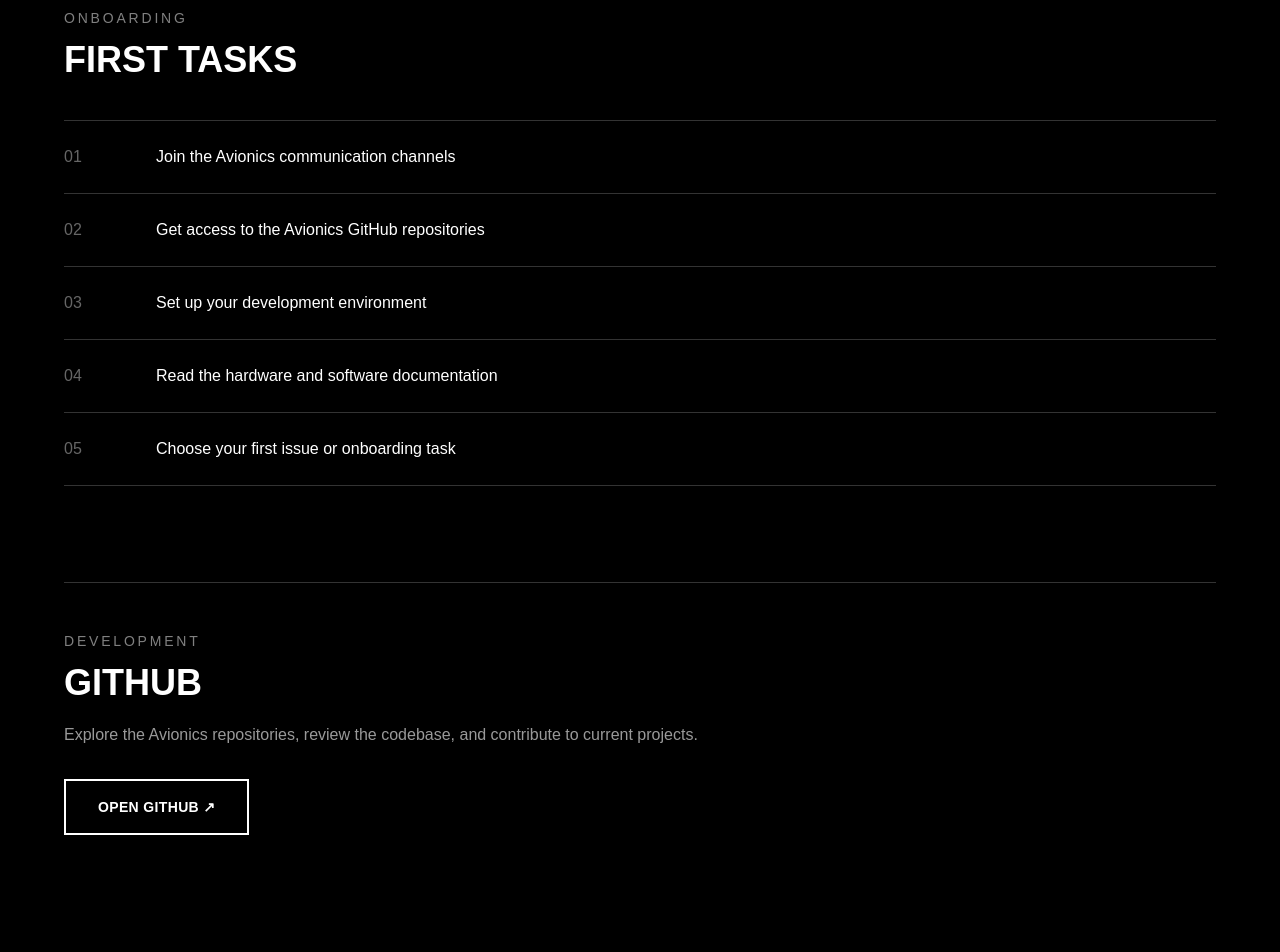
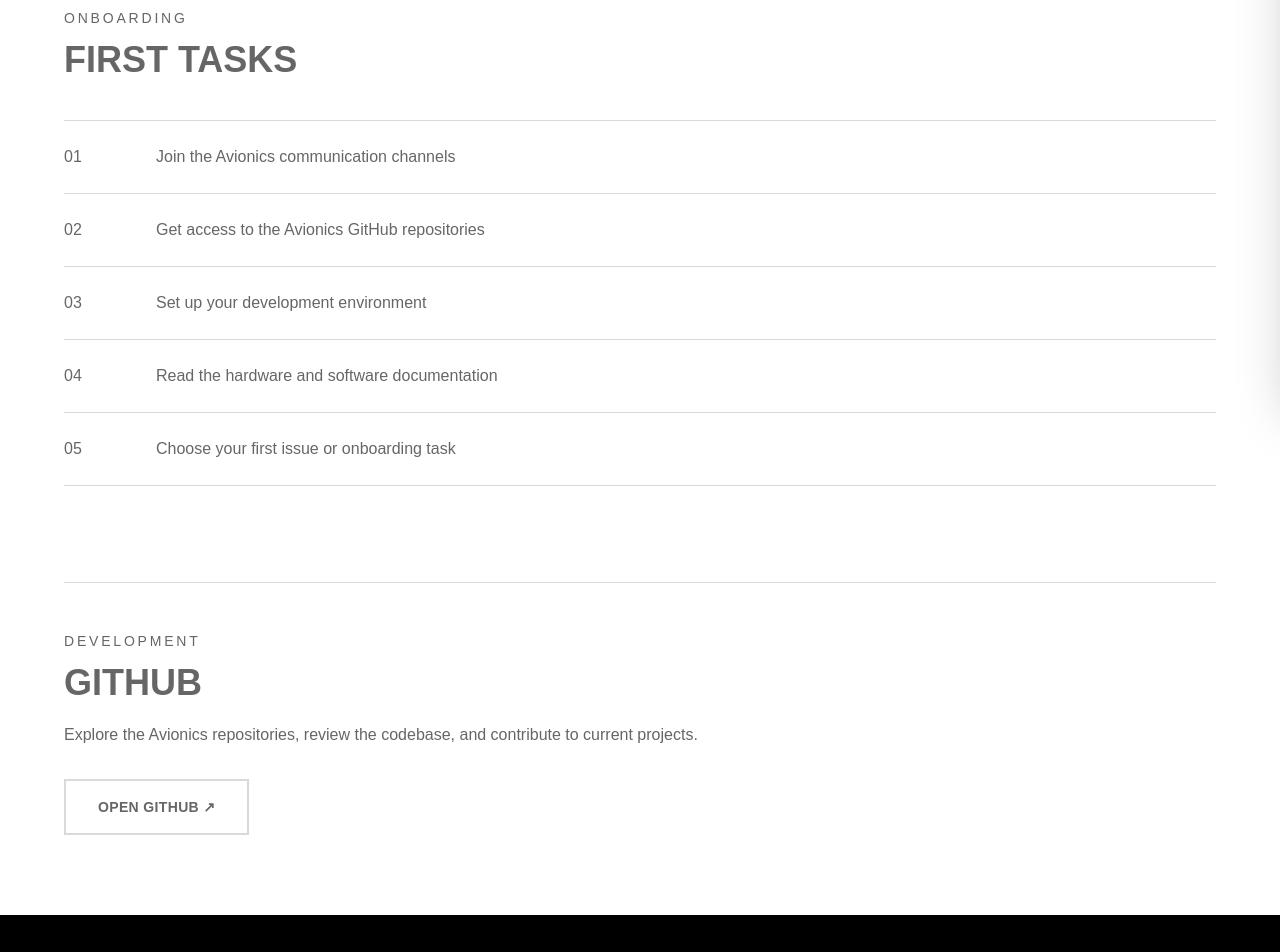
Before and after one commit to fpinaru/avionics-internal, a Next.js app: page /getting-started in a window 1280 px wide. Shown: the part 400-1352 px from the top of the page. Built offline with nearby package versions, Linux system fonts and the light colour scheme.

Commit message:
Update Software Stack and Getting Started theme styles

```diff
--- a/app/getting-started/page.tsx
+++ b/app/getting-started/page.tsx
@@ -1,12 +1,12 @@
 export default function GettingStartedPage() {
   return (
-    <main className="min-h-screen bg-black px-10 pb-20 pt-28 text-white">
+    <main className="min-h-screen bg-background px-10 pb-20 pt-28 text-muted">
 
       <div className="mx-auto max-w-6xl">
 
         {/* INTRO */}
         <section>
-          <p className="text-sm uppercase tracking-[0.2em] text-white/50">
+          <p className="text-sm uppercase tracking-[0.2em] text-muted">
             Avionics Onboarding
           </p>
 
@@ -14,7 +14,7 @@ export default function GettingStartedPage() {
             Getting Started
           </h1>
 
-          <p className="mt-6 max-w-2xl text-lg leading-8 text-white/60">
+          <p className="mt-6 max-w-2xl text-lg leading-8 text-muted">
             Welcome to Space Concordia Avionics. This page will help you
             set up your development environment, understand the project,
             and start contributing to the team.
@@ -24,7 +24,7 @@ export default function GettingStartedPage() {
 
         {/* FIRST TASKS */}
         <section className="mt-24">
-          <p className="text-sm uppercase tracking-[0.2em] text-white/50">
+          <p className="text-sm uppercase tracking-[0.2em] text-muted">
             Onboarding
           </p>
 
@@ -32,30 +32,30 @@ export default function GettingStartedPage() {
             First Tasks
           </h2>
 
-          <div className="mt-10 border-t border-white/20">
+          <div className="mt-10 border-t border-border">
 
-            <div className="grid gap-3 border-b border-white/20 py-6 md:grid-cols-[80px_1fr]">
-              <span className="text-white/40">01</span>
+            <div className="grid gap-3 border-b border-border py-6 md:grid-cols-[80px_1fr]">
+              <span className="text-muted">01</span>
               <p>Join the Avionics communication channels</p>
             </div>
 
-            <div className="grid gap-3 border-b border-white/20 py-6 md:grid-cols-[80px_1fr]">
-              <span className="text-white/40">02</span>
+            <div className="grid gap-3 border-b border-border py-6 md:grid-cols-[80px_1fr]">
+              <span className="text-muted">02</span>
               <p>Get access to the Avionics GitHub repositories</p>
             </div>
 
-            <div className="grid gap-3 border-b border-white/20 py-6 md:grid-cols-[80px_1fr]">
-              <span className="text-white/40">03</span>
+            <div className="grid gap-3 border-b border-border py-6 md:grid-cols-[80px_1fr]">
+              <span className="text-muted">03</span>
               <p>Set up your development environment</p>
             </div>
 
-            <div className="grid gap-3 border-b border-white/20 py-6 md:grid-cols-[80px_1fr]">
-              <span className="text-white/40">04</span>
+            <div className="grid gap-3 border-b border-border py-6 md:grid-cols-[80px_1fr]">
+              <span className="text-muted">04</span>
               <p>Read the hardware and software documentation</p>
             </div>
 
-            <div className="grid gap-3 border-b border-white/20 py-6 md:grid-cols-[80px_1fr]">
-              <span className="text-white/40">05</span>
+            <div className="grid gap-3 border-b border-border py-6 md:grid-cols-[80px_1fr]">
+              <span className="text-muted">05</span>
               <p>Choose your first issue or onboarding task</p>
             </div>
 
@@ -64,8 +64,8 @@ export default function GettingStartedPage() {
 
 
         {/* GITHUB */}
-        <section className="mt-24 border-t border-white/20 pt-12">
-          <p className="text-sm uppercase tracking-[0.2em] text-white/50">
+        <section className="mt-24 border-t border-border pt-12">
+          <p className="text-sm uppercase tracking-[0.2em] text-muted">
             Development
           </p>
 
@@ -73,7 +73,7 @@ export default function GettingStartedPage() {
             GitHub
           </h2>
 
-          <p className="mt-5 max-w-2xl text-white/60">
+          <p className="mt-5 max-w-2xl text-muted">
             Explore the Avionics repositories, review the codebase,
             and contribute to current projects.
           </p>
@@ -82,7 +82,7 @@ export default function GettingStartedPage() {
             href="YOUR_GITHUB_URL"
             target="_blank"
             rel="noopener noreferrer"
-            className="mt-8 inline-flex border-2 border-white px-8 py-4 text-sm font-semibold uppercase tracking-wide transition hover:bg-white hover:text-black"
+            className="mt-8 inline-flex border-2 border-border px-8 py-4 text-sm font-semibold uppercase tracking-wide transition hover:bg-white hover:text-black"
           >
             Open GitHub ↗
           </a>
--- a/app/software-stack/page.tsx
+++ b/app/software-stack/page.tsx
@@ -1,11 +1,11 @@
 export default function SoftwareStackPage() {
   return (
-    <main className="min-h-screen bg-black p-10 pt-28 text-white">
+    <main className="min-h-screen bg-background p-10 pt-28 text-white">
       <h1 className="text-4xl font-bold uppercase">
         Software Stack
       </h1>
 
-      <p className="mt-4 text-white/70">
+      <p className="mt-4 text-muted">
         Placeholder content for the Avionics software stack.
       </p>
     </main>
```
